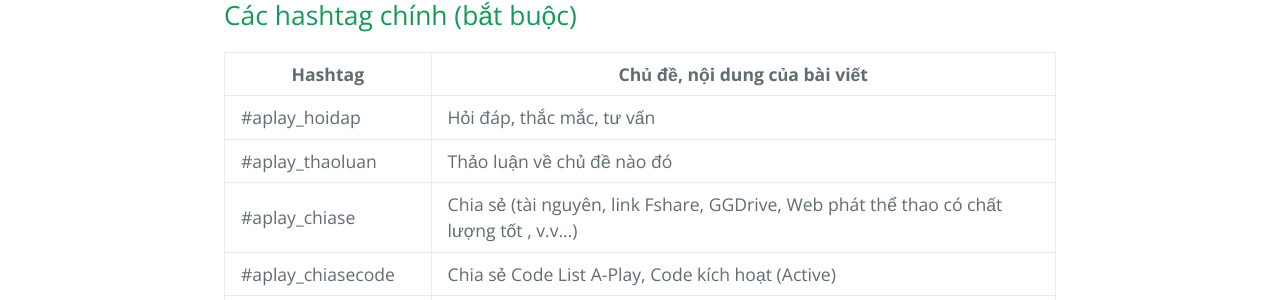
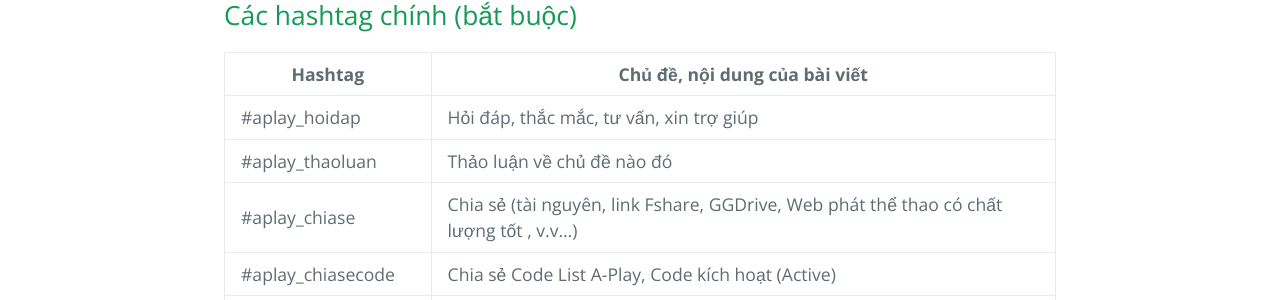
Before and after one commit to huuvinhvn/aplay, a Jekyll site: the page built from hashtags.md, in a window 1280 px wide. Shown: the part 741-1041 px from the top of the page. Built offline with Jekyll 4.4.1, drawn with Linux system fonts in a browser that asks for light colours; our own code applies the rules of GitHub Pages for plain Markdown files.

Commit message:
Update hashtags.md

```diff
--- a/hashtags.md
+++ b/hashtags.md
@@ -10,7 +10,7 @@ Nhằm mục đích phân loại nội dung cũng như giúp các bạn dễ dà
 
 | Hashtag            | Chủ đề, nội dung của bài viết                    |
 |--------------------|--------------------------------------------------|
-| #aplay_hoidap     | Hỏi đáp, thắc mắc, tư vấn                               |
+| #aplay_hoidap     | Hỏi đáp, thắc mắc, tư vấn, xin trợ giúp                               |
 | #aplay_thaoluan   | Thảo luận về chủ đề nào đó                       |
 | #aplay_chiase     | Chia sẻ (tài nguyên, link Fshare, GGDrive, Web phát thể thao có chất lượng tốt , v.v...) |
 | #aplay_chiasecode | Chia sẻ Code List A-Play, Code kích hoạt (Active)                             |
```
